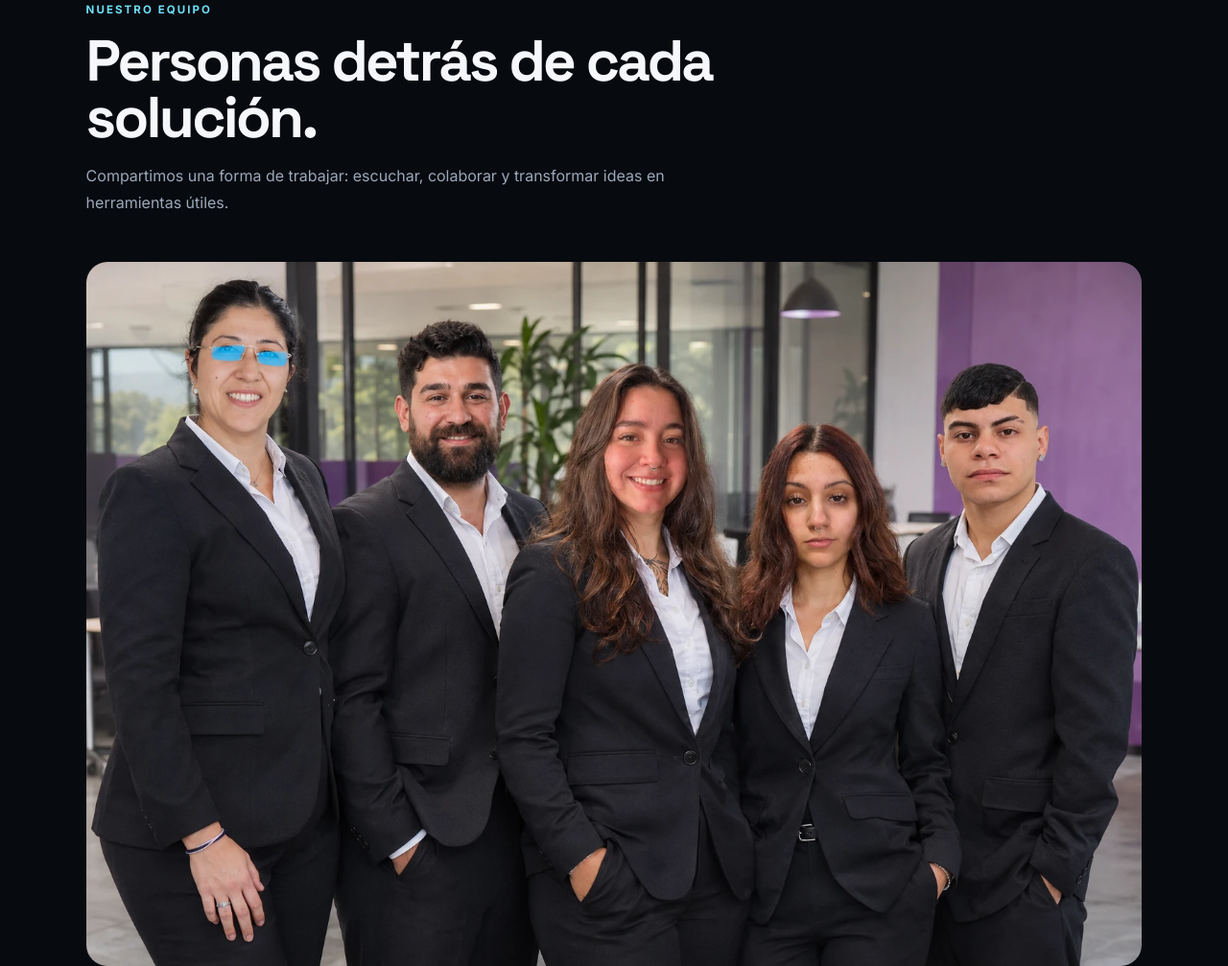
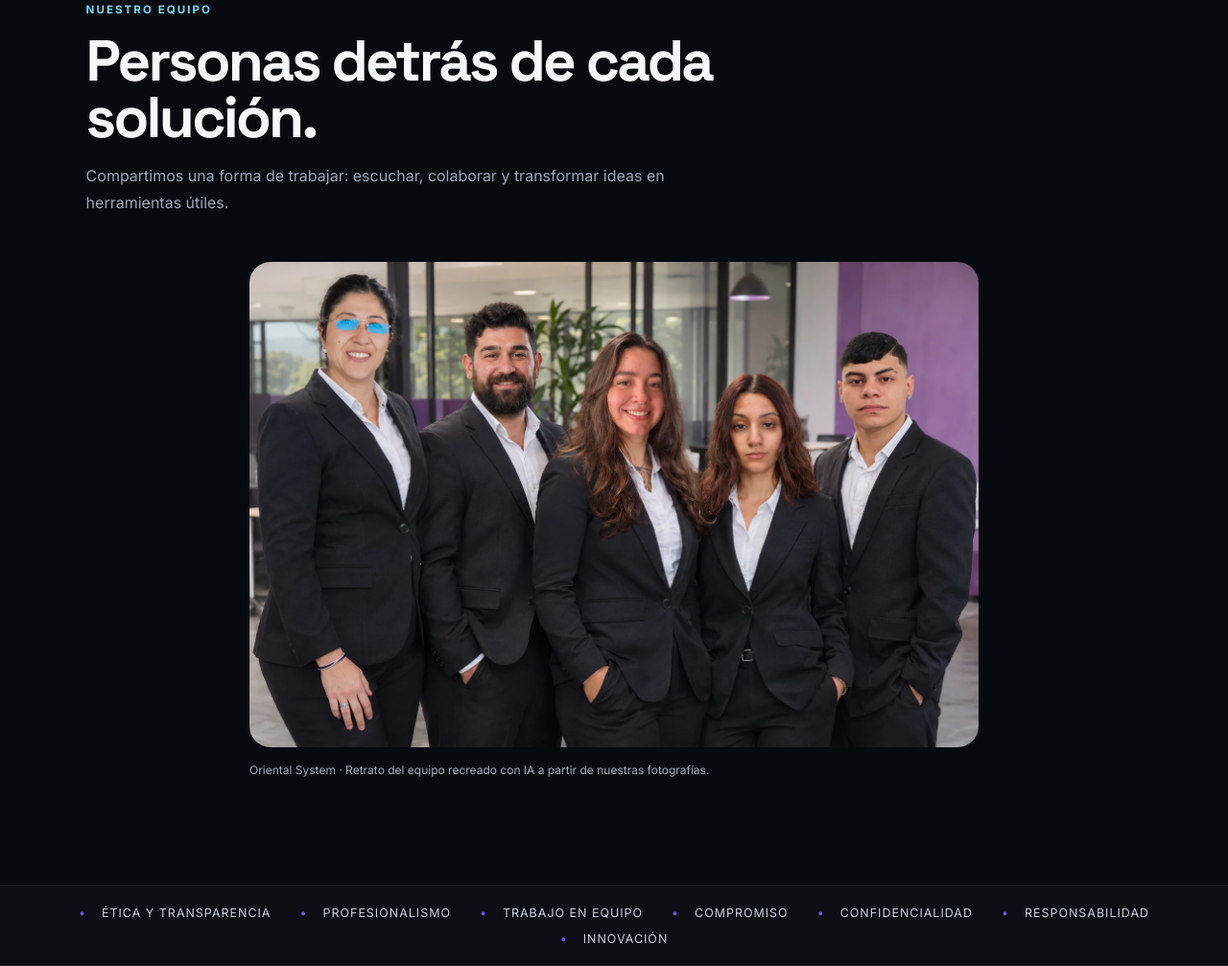
Before and after one commit to HebeChan14/oriental-system-web, a plain HTML site: page index.html in a window 1280 px wide. Shown: the part 1698-2705 px from the top of the page at 96% size. Drawn offline with Linux system fonts and the light colour scheme.

Commit message:
Reduce y centra la foto del equipo

```diff
--- a/styles.css
+++ b/styles.css
@@ -828,7 +828,7 @@ footer {
 
 /* Equipo, módulos SIGSM y material de marca */
 section[id] { scroll-margin-top: 90px; }
-.team-photo { margin: 0; }
+.team-photo { width: 100%; max-width: 760px; margin: 0 auto; }
 .team-photo img { display: block; width: 100%; height: auto; border-radius: 22px; }
 .team-photo figcaption { color: #a6b0bf; font-size: .75rem; line-height: 1.6; margin-top: 14px; }
 .sigsm-modules { width: 100%; display: grid; gap: 12px; }
```
